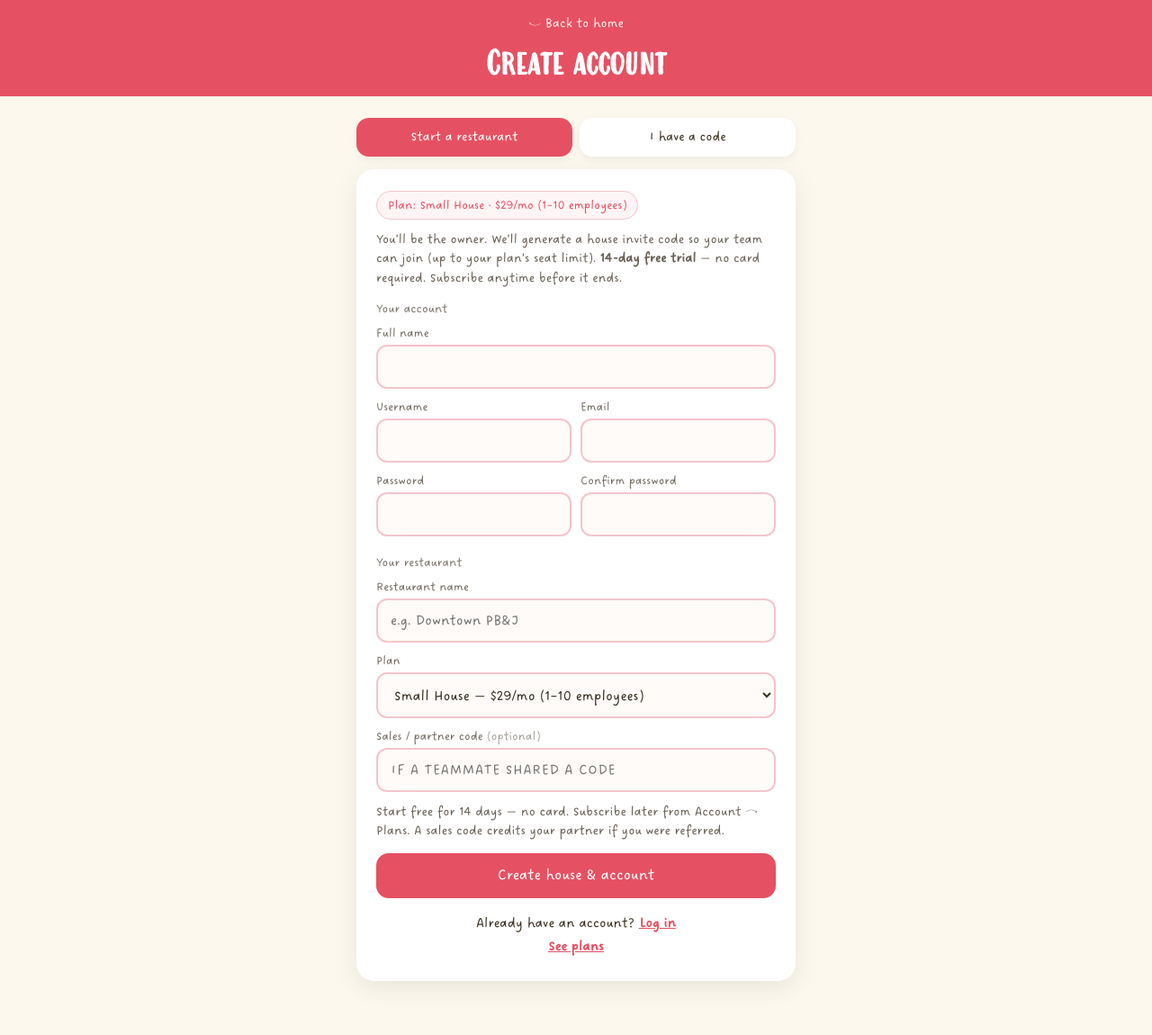
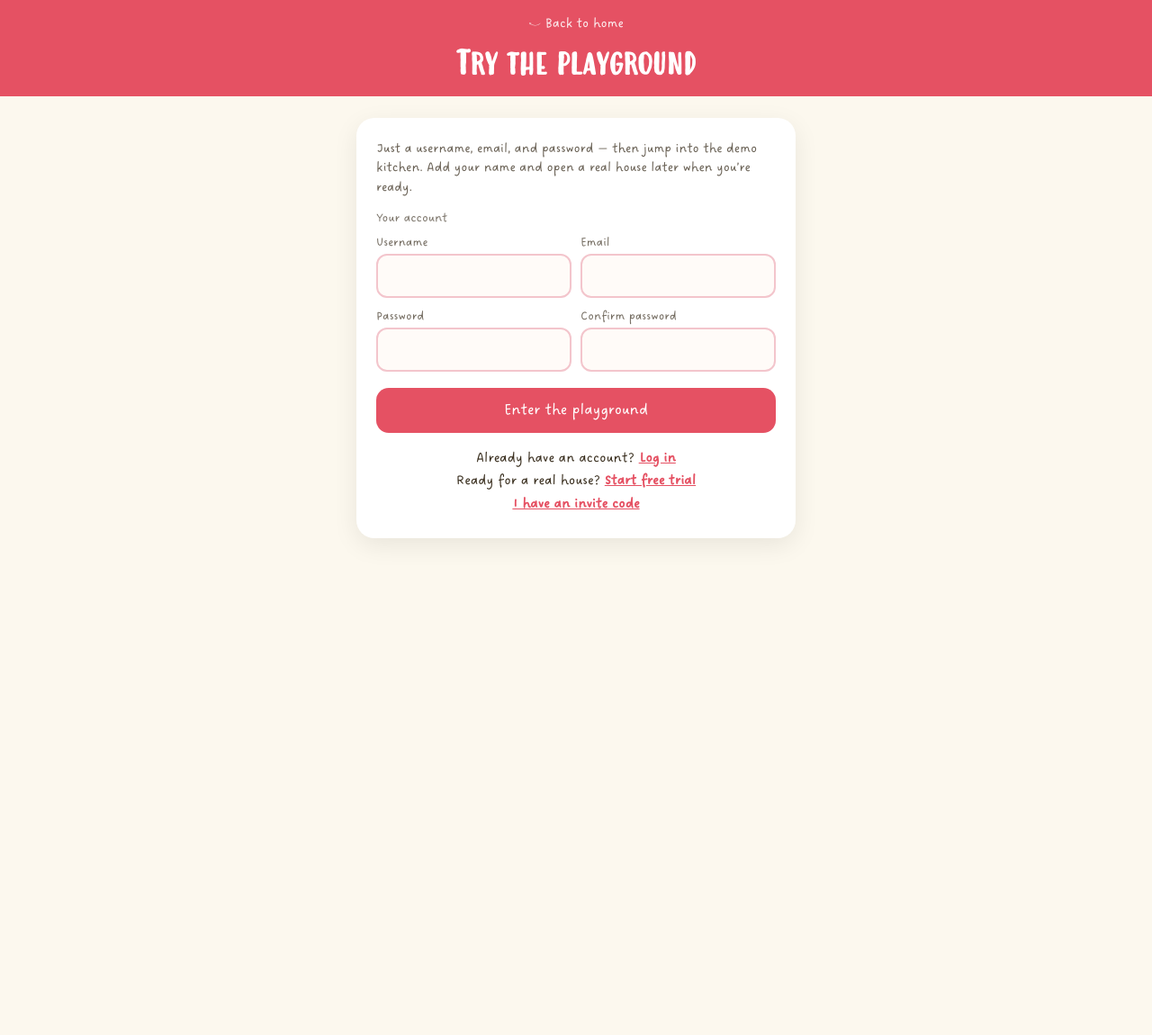
Before and after one commit to stefanieg828/ilovepbj, a PHP site: page /register?mode=playground in a window 1280 px wide. Shown: the whole page at 90% size. After the commit the page ends 601 px from the top, so only its background shows below. Run offline with PHP 8.4, Linux system fonts and the light colour scheme.

Commit message:
Add lighter playground signup (username, email, password).
New users can enter the DEMO playground via /register?mode=playground without full name, house, plan, or invite fields. Full start/join registration paths stay unchanged.

```diff
--- a/register.php
+++ b/register.php
@@ -1,6 +1,9 @@
 <?php
 require_once 'config.php';
 require_once __DIR__ . '/stripe-config.php';
+if (is_readable(__DIR__ . '/sales-playground.inc.php')) {
+    require_once __DIR__ . '/sales-playground.inc.php';
+}
 
 if (defined('AUTH_BYPASS') && AUTH_BYPASS) {
     header('Location: /home');
@@ -11,7 +14,8 @@ if (!empty($_SESSION['user_id']) && (int)$_SESSION['user_id'] > 0) {
     pbj_post_auth_redirect($pdo);
 }
 
-$mode = ($_GET['mode'] ?? $_POST['mode'] ?? 'start') === 'join' ? 'join' : 'start';
+$rawMode = (string) ($_GET['mode'] ?? $_POST['mode'] ?? 'start');
+$mode = in_array($rawMode, ['join', 'playground'], true) ? $rawMode : 'start';
 $planId = (string)($_GET['plan'] ?? $_POST['plan'] ?? pbj_default_plan_id());
 $resolved = pbj_plan_by_id($planId);
 if (!$resolved || !empty($resolved['coming'])) {
@@ -30,7 +34,8 @@ $error = '';
 $success = '';
 
 if ($_SERVER['REQUEST_METHOD'] === 'POST') {
-    $mode = ($_POST['mode'] ?? 'start') === 'join' ? 'join' : 'start';
+    $rawMode = (string) ($_POST['mode'] ?? 'start');
+    $mode = in_array($rawMode, ['join', 'playground'], true) ? $rawMode : 'start';
     $username = trim((string)($_POST['username'] ?? ''));
     $email = trim((string)($_POST['email'] ?? ''));
     $full_name = trim((string)($_POST['full_name'] ?? ''));
@@ -51,8 +56,86 @@ if ($_SERVER['REQUEST_METHOD'] === 'POST') {
     }
 
     $isIndividual = ($planId === 'individual' && $mode === 'start');
+    $isPlayground = ($mode === 'playground');
 
-    if ($username === '' || $email === '' || $full_name === '' || $password === '') {
+    // Playground: username + email + password only (defer full name / house fields)
+    if ($isPlayground) {
+        if ($username === '' || $email === '' || $password === '') {
+            $error = 'Please enter a username, email, and password.';
+        } elseif (!filter_var($email, FILTER_VALIDATE_EMAIL)) {
+            $error = 'Enter a valid email address.';
+        } elseif ($password !== $confirm) {
+            $error = 'Passwords do not match.';
+        } elseif (strlen($password) < 6) {
+            $error = 'Password must be at least 6 characters.';
+        } else {
+            try {
+                $stmt = $pdo->prepare('SELECT id FROM users WHERE username = ? OR email = ? LIMIT 1');
+                $stmt->execute([$username, $email]);
+                if ($stmt->fetchColumn()) {
+                    $error = 'Username or email already exists. Try logging in instead.';
+                } else {
+                    $demoId = 0;
+                    if (function_exists('pbj_ensure_demo_playground')) {
+                        $demoId = (int) pbj_ensure_demo_playground($pdo);
+                    }
+                    if ($demoId <= 0) {
+                        $demoCode = defined('PBJ_DEMO_INVITE_CODE') ? PBJ_DEMO_INVITE_CODE : 'DEMO-PBJ';
+                        $house = pbj_find_restaurant_by_code($pdo, $demoCode);
+                        $demoId = $house ? (int) $house['id'] : 0;
+                    }
+                    if ($demoId <= 0) {
+                        throw new RuntimeException('Playground is not available right now. Please try again shortly.');
+                    }
+
+                    $hashed = password_hash($password, PASSWORD_DEFAULT);
+                    // Defer display name until they convert / edit profile
+                    $full_name = '';
+                    $role = 'foh';
+                    $accessStatus = pbj_access_status_for_new_user($email);
+
+                    $pdo->beginTransaction();
+                    $ins = $pdo->prepare(
+                        "INSERT INTO users (username, email, full_name, password, role, theme, access_status) VALUES (?, ?, ?, ?, ?, 'sweet', ?)"
+                    );
+                    $ins->execute([$username, $email, $full_name, $hashed, $role, $accessStatus]);
+                    $uid = (int) $pdo->lastInsertId();
+
+                    pbj_join_restaurant($pdo, $uid, $demoId, $role);
+                    $pdo->prepare('UPDATE users SET role = ? WHERE id = ?')->execute([$role, $uid]);
+                    pbj_approve_invite_joiner($pdo, $uid);
+                    $pdo->commit();
+
+                    pbj_set_session_user([
+                        'id' => $uid,
+                        'username' => $username,
+                        'email' => $email,
+                        'full_name' => $full_name,
+                        'theme' => 'sweet',
+                        'theme_chosen' => 0,
+                        'access_status' => 'approved',
+                        'role' => $role,
+                    ]);
+                    $_SESSION['access_status'] = 'approved';
+                    if ($salesCodeIn !== '' && function_exists('pbj_attribute_sale')) {
+                        pbj_attribute_sale($pdo, $uid, 0, 'individual', $salesCodeIn, 'register_playground');
+                    }
+                    pbj_post_auth_redirect($pdo, '/home?playground=1');
+                    exit();
+                }
+            } catch (RuntimeException $e) {
+                if ($pdo->inTransaction()) {
+                    $pdo->rollBack();
+                }
+                $error = $e->getMessage();
+            } catch (Exception $e) {
+                if ($pdo->inTransaction()) {
+                    $pdo->rollBack();
+                }
+                $error = 'Registration error. Please try again.';
+            }
+        }
+    } elseif ($username === '' || $email === '' || $full_name === '' || $password === '') {
         $error = 'Please fill in all account fields.';
     } elseif (!filter_var($email, FILTER_VALIDATE_EMAIL)) {
         $error = 'Enter a valid email address.';
@@ -200,7 +283,7 @@ if ($_SERVER['REQUEST_METHOD'] === 'POST') {
 <head>
     <meta charset="UTF-8">
     <meta name="viewport" content="width=device-width, initial-scale=1.0">
-    <title>Create account · ilovepbj ops</title>
+    <title><?php echo $mode === 'playground' ? 'Try the playground' : 'Create account'; ?> · ilovepbj ops</title>
     <?php if (function_exists('pbj_render_favicon_links')) { pbj_render_favicon_links(); } ?>
     <style>
         @font-face { font-family: 'DreamingOutLoudPro'; src: url('/Fonts/dreaming-outloud-pro-regular.otf') format('opentype'); }
@@ -245,16 +328,20 @@ if ($_SERVER['REQUEST_METHOD'] === 'POST') {
 <body>
     <div class="top">
         <a href="/">← Back to home</a>
-        <h1>Create account</h1>
+        <h1><?php echo $mode === 'playground' ? 'Try the playground' : 'Create account'; ?></h1>
     </div>
     <div class="wrap">
+        <?php if ($mode !== 'playground'): ?>
         <div class="tabs">
             <a class="tab<?php echo $mode === 'start' ? ' active' : ''; ?>" href="/register?mode=start&amp;plan=<?php echo urlencode($planId); ?>">Start a restaurant</a>
             <a class="tab<?php echo $mode === 'join' ? ' active' : ''; ?>" href="/register?mode=join<?php echo $codePrefill ? ('&amp;code=' . urlencode($codePrefill)) : ''; ?>">I have a code</a>
         </div>
+        <?php endif; ?>
 
         <div class="card">
-            <?php if ($mode === 'start' && $plan): ?>
+            <?php if ($mode === 'playground'): ?>
+                <p class="hint">Just a username, email, and password — then jump into the demo kitchen. Add your name and open a real house later when you’re ready.</p>
+            <?php elseif ($mode === 'start' && $plan): ?>
                 <span class="plan-pill">
                     Plan: <?php echo htmlspecialchars($plan['name']); ?> · <?php echo htmlspecialchars($plan['price']); ?>
                     <?php if (!empty($plan['price_note'])): ?>
@@ -277,8 +364,10 @@ if ($_SERVER['REQUEST_METHOD'] === 'POST') {
                 <input type="hidden" name="plan" value="<?php echo htmlspecialchars($planId); ?>">
 
                 <div class="section-label">Your account</div>
+                <?php if ($mode !== 'playground'): ?>
                 <label for="full_name">Full name</label>
                 <input id="full_name" name="full_name" required value="<?php echo htmlspecialchars((string)($_POST['full_name'] ?? '')); ?>">
+                <?php endif; ?>
 
                 <div class="row">
                     <div>
@@ -302,7 +391,11 @@ if ($_SERVER['REQUEST_METHOD'] === 'POST') {
                     </div>
                 </div>
 
-                <?php if ($mode === 'start'): ?>
+                <?php if ($mode === 'playground'): ?>
+                    <?php if ($salesCodePrefill !== ''): ?>
+                    <input type="hidden" name="sales_code" value="<?php echo htmlspecialchars($salesCodePrefill); ?>">
+                    <?php endif; ?>
+                <?php elseif ($mode === 'start'): ?>
                     <div class="section-label" id="start-section-label"><?php echo !empty($plan['limited']) ? 'Plan' : 'Your restaurant'; ?></div>
                     <div id="restaurant-name-wrap"<?php echo !empty($plan['limited']) ? ' style="display:none"' : ''; ?>>
                         <label for="restaurant_name">Restaurant name</label>
@@ -343,7 +436,9 @@ if ($_SERVER['REQUEST_METHOD'] === 'POST') {
                 <?php endif; ?>
 
                 <button class="btn" type="submit" id="submit-btn"><?php
-                    if ($mode === 'join') {
+                    if ($mode === 'playground') {
+                        echo 'Enter the playground';
+                    } elseif ($mode === 'join') {
                         echo 'Create account & join';
                     } elseif (!empty($plan['limited'])) {
                         echo 'Create Individual account';
@@ -355,7 +450,13 @@ if ($_SERVER['REQUEST_METHOD'] === 'POST') {
 
             <div class="links">
                 Already have an account? <a href="/login">Log in</a><br>
-                <a href="/#plans">See plans</a>
+                <?php if ($mode === 'playground'): ?>
+                    Ready for a real house? <a href="/register?mode=start&amp;plan=crew_10">Start free trial</a><br>
+                    <a href="/join">I have an invite code</a>
+                <?php else: ?>
+                    <a href="/register?mode=playground">Just want to try the playground?</a><br>
+                    <a href="/#plans">See plans</a>
+                <?php endif; ?>
             </div>
         </div>
     </div>
```
Also changed, not shown: index.php (+6 -6 lines).
